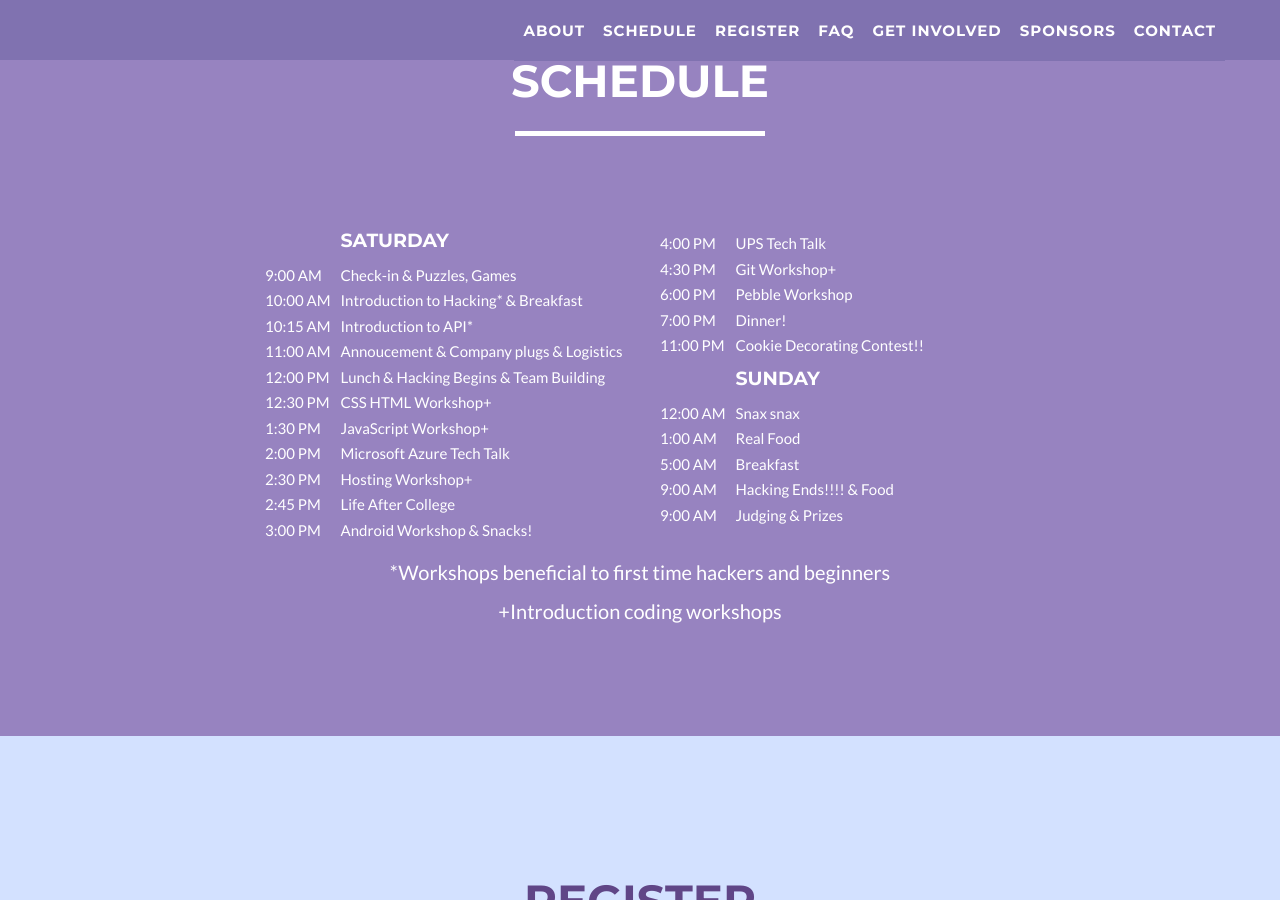
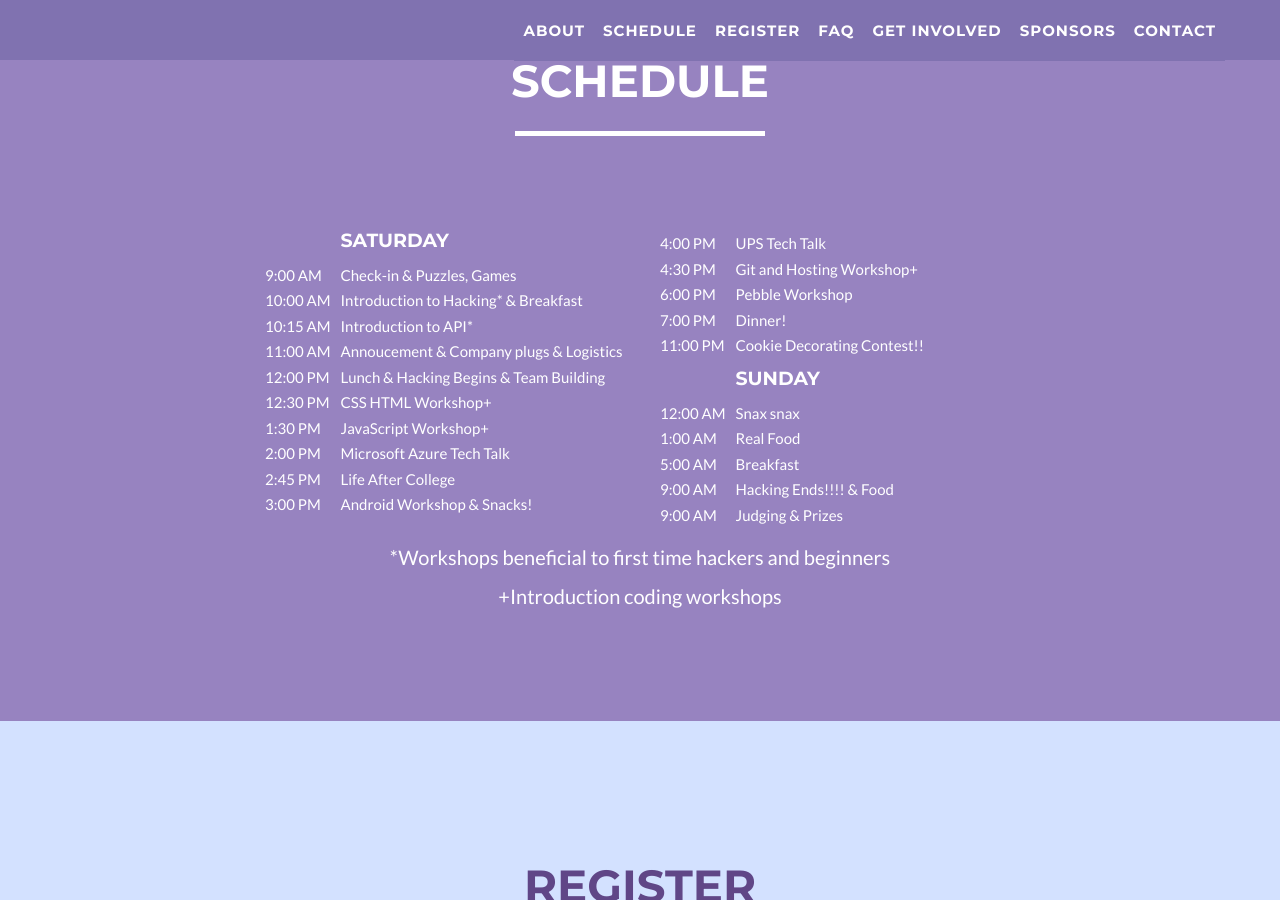
Before and after one commit to ruhackhers/ruhackhers-2016, a Jekyll site: the page built from index.html, in a window 1280 px wide and 900 px high, scrolled down 1682 px. Built offline with Jekyll 4.4.1, drawn with Linux system fonts in a browser that asks for light colours; a style sheet for code colours, icons or effects is not loaded.

Commit message:
sched update

```diff
--- a/_includes/schedule.html
+++ b/_includes/schedule.html
@@ -82,10 +82,6 @@
 						<td class="tg-031e">Microsoft Azure Tech Talk</td>
 					</tr>
 					<tr>
-						<td class="tg-031e">2:30 PM</td>
-						<td class="tg-031e">Hosting Workshop+</td>
-					</tr>
-					<tr>
 						<td class="tg-031e">2:45 PM</td>
 						<td class="tg-031e">Life After College</td>
 					</tr>
@@ -123,7 +119,7 @@
 					</tr>
 					<tr>
 						<td class="tg-031e">4:30 PM</td>
-						<td class="tg-031e">Git Workshop+</td>
+						<td class="tg-031e">Git and Hosting Workshop+</td>
 					</tr>
 					<tr>
 						<td class="tg-031e">6:00 PM</td>
```
